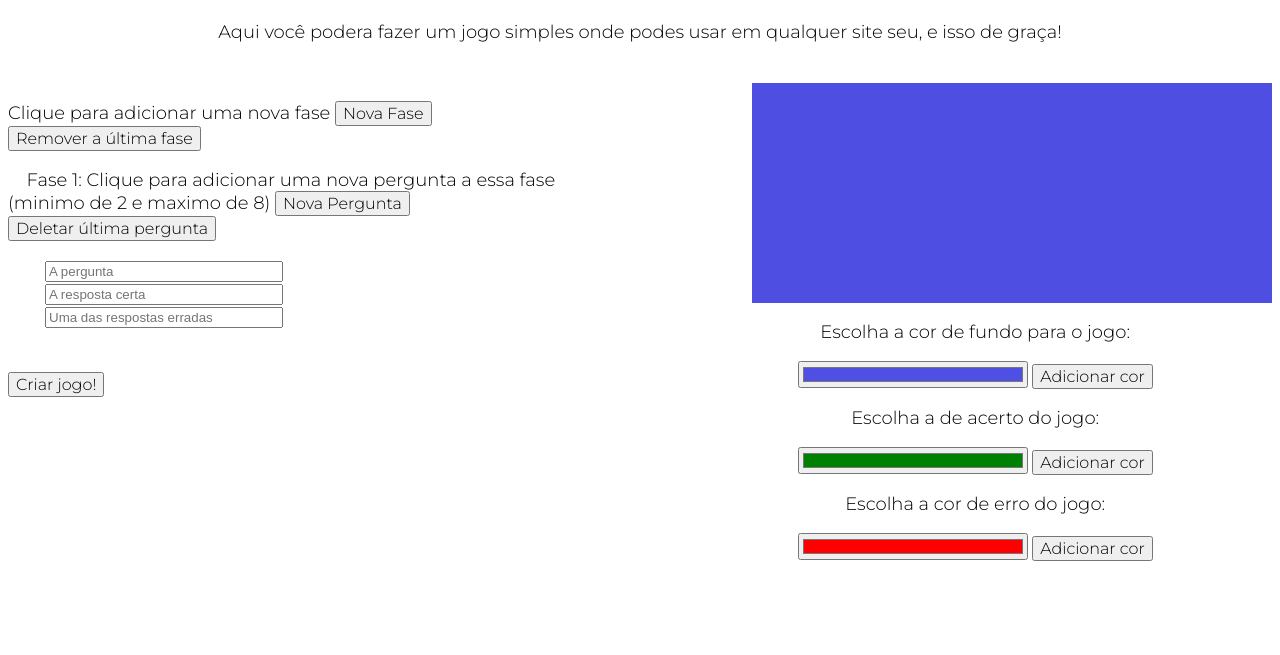
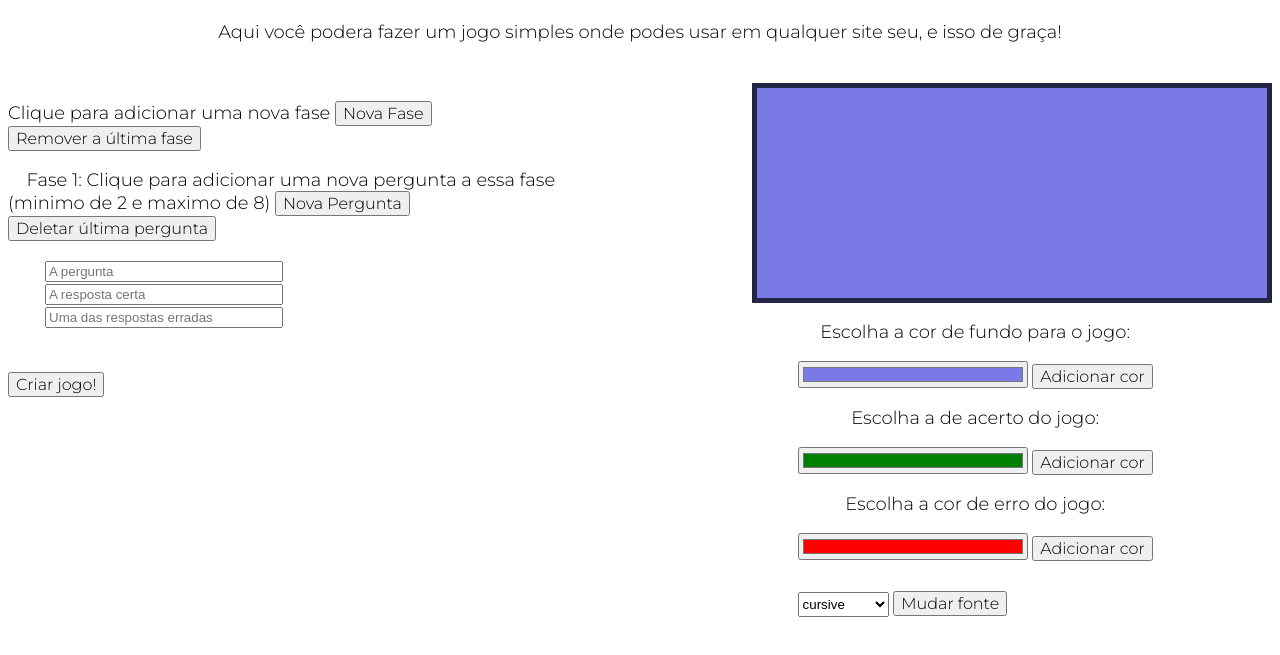
Before and after one commit to Samuel-Schlemper-Schlemuel/engine_simples, a plain HTML site: page Home.html in a window 1280 px wide. Shown: the part 71-726 px from the top of the page. Drawn offline with Linux system fonts and the light colour scheme.

Commit message:
Atualização 11

```diff
--- a/CSS.css
+++ b/CSS.css
@@ -30,12 +30,27 @@ input{
     float: right;
     width: 500px;
     height: 200px;
-    background-color: rgba(4, 4, 216, 0.7);
-    padding: 10px;
-    border: 30px;
+    background-color: rgb(122, 122, 230);
+    padding: 5px;
+    border: 5px solid rgba(0, 0, 0, 0.7);
+    font: 25px cursive;
+}
+
+#tela button{
+    font: 20px cursive;
 }
 
 #caixa_seletor_cores{
     float: left;
     margin-left: 140px;
 }
+
+#fonte{
+    margin-top: 30px;
+    float: left;
+    margin-left: 140px;
+}
+
+#fonte select{
+    height: 25px;
+}
--- a/Home.html
+++ b/Home.html
@@ -44,7 +44,7 @@
 
         <div id="caixa_seletor_cores">
             <p>Escolha a cor de fundo para o jogo: </p>
-            <input id="seletor_cores_fundo" type="color" value="#4f4fe4"/>
+            <input id="seletor_cores_fundo" type="color" value="#7a7ae6"/>
             <button class="botao_cores" onclick="mudar_cor_fundo()"> Adicionar cor </button>
             <p>Escolha a de acerto do jogo: </p>
             <input id="seletor_cores_acerto" type="color" value="#008000"/>
@@ -53,6 +53,17 @@
             <input id="seletor_cores_erro" type="color" value="#ff0000"/>
             <button class="botao_cores" onclick="mudar_cor_erro()"> Adicionar cor </button>
         </div>
+
+        <div id="fonte">
+            <select id="select_fonte">
+                <option>cursive</option>
+                <option>serif</option>
+                <option>sans-serif</option>
+                <option>monospace</option>
+                <option>fantasy</option>
+            </select>
+            <button onclick="mudar_fonte()">Mudar fonte</button>
+        </div>
     </div>
 </body>
 </html>
--- a/js.js
+++ b/js.js
@@ -144,3 +144,15 @@ function mudar_cor_erro(){
     let cor = document.getElementById('seletor_cores_erro').value
     cor_erro = cor
 }
+
+function mudar_fonte(){
+    let fonte = document.getElementById('select_fonte').value
+    document.getElementById('tela').style.fontFamily = fonte
+    var botoes = document.getElementById('tela').querySelectorAll('button')
+
+    for(botao in botoes){
+        if(!isNaN(Number.parseInt(botao))){
+            botoes[botao].style.fontFamily = fonte
+        }
+    }
+}
```
Also changed, not shown: README.md.
